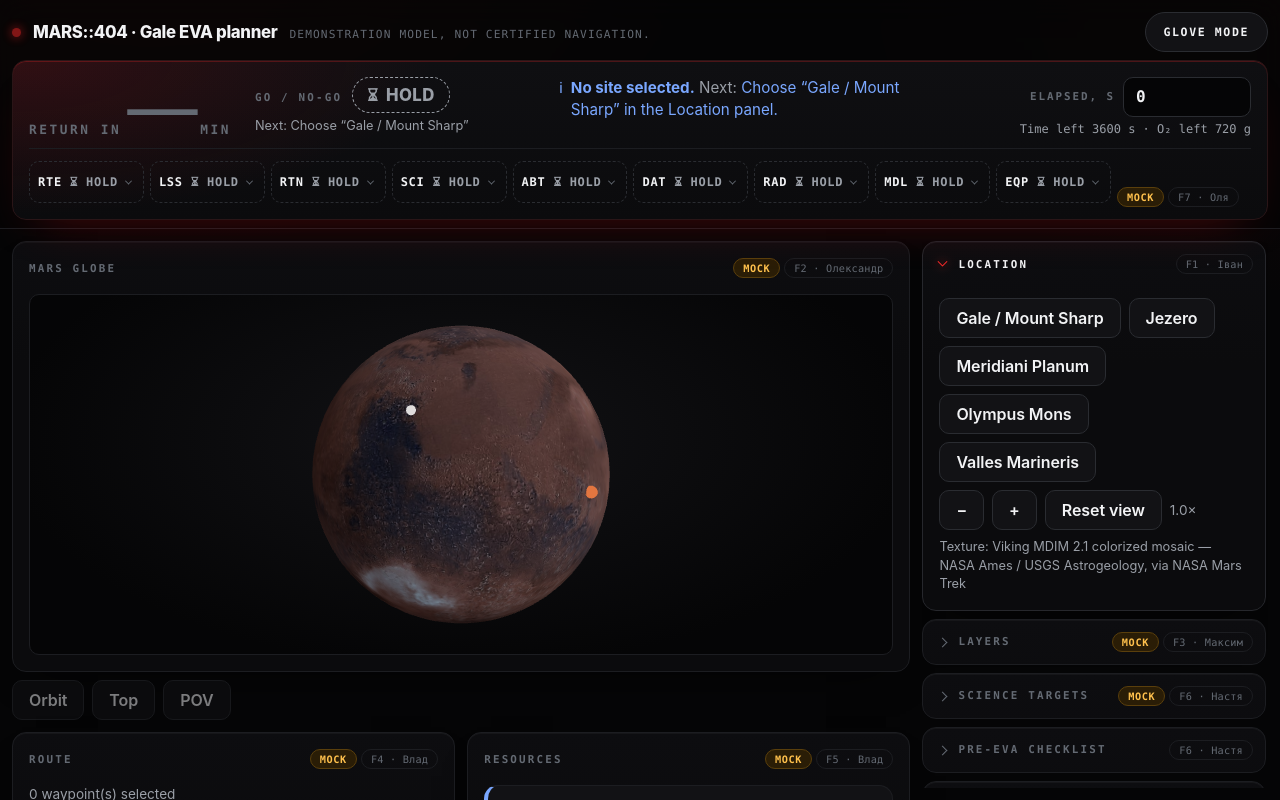
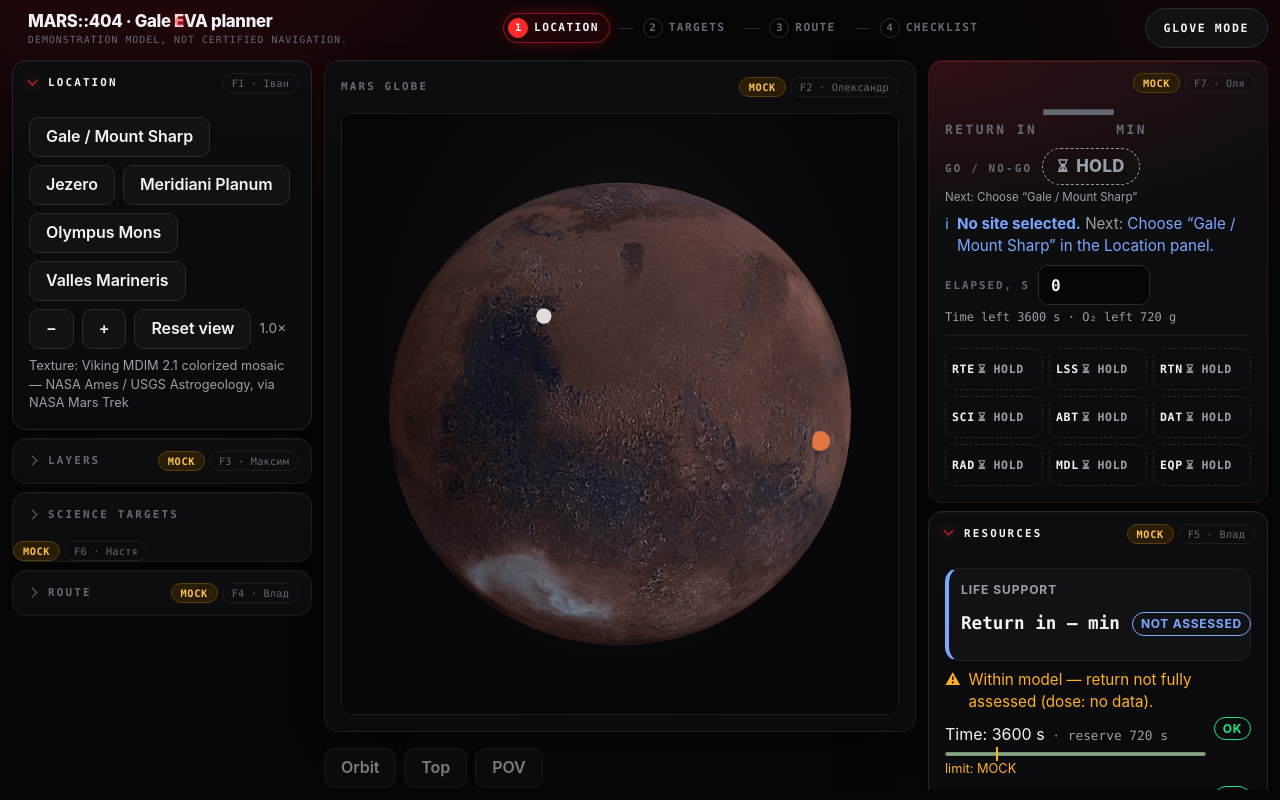
Before and after one commit to xand0dev/mars404, a React (Vite) app: page / in a window 1280 px wide. Shown: the top 800 px of the page. Built offline with nearby package versions, Linux system fonts and the light colour scheme.

Commit message:
F7: застосунок на весь екран — план ліворуч, карта по центру, HUD і стан праворуч; кроки демо в шапці

```diff
--- a/src/app/App.tsx
+++ b/src/app/App.tsx
@@ -1,4 +1,4 @@
-// Композиція (F0). Слоти всіх фіч уже змонтовані; власники фіч цей файл не змінюють.
+// Композиція (F0). Ліворуч — підготовка виходу (у порядку кроків демо), у центрі — карта, праворуч — стан місії.
 import { BudgetEngine, BudgetPanel } from '../features/budget';
 import { DataLoader, LayersPanel } from '../features/data';
 import { GlobeScene, SitePanel } from '../features/globe';
@@ -27,14 +27,14 @@ export function App() {
             <SitePanel />
             <LayersPanel />
             <TargetsPanel />
+            <RoutePanel />
+          </>
+        }
+        status={
+          <>
+            <BudgetPanel />
             <ChecklistPanel />
             <NotesPanel />
-          </>
-        }
-        bottom={
-          <>
-            <RoutePanel />
-            <BudgetPanel />
           </>
         }
       />
--- a/src/features/hud/Shell.tsx
+++ b/src/features/hud/Shell.tsx
@@ -1,20 +1,24 @@
-// F7: пульт місії (T25). Зверху — смуга HUD (sticky на десктопі), карта — головна площа, праворуч — панелі,
-// що згортаються (відкрита та, що потрібна для наступного кроку, T24), під картою — Route і Resources.
+// F7: застосунок на весь екран. Шапка з кроками демо; ліворуч — підготовка виходу (Location → Layers → Targets → Route),
+// у центрі — карта, праворуч — стан місії (HUD, Resources, Pre-EVA checklist, Crew map notes).
+// Колонки прокручуються самі, сторінка — ні (≥ 1200 px). Вужче — одна колонка: HUD → карта → план → стан.
+// Панелі в колонках згортаються; відкриті ті, що потрібні для наступного кроку (T24).
 // Glove mode (F7-AC9, SPEC §7.14): лише HUD і карта, решта — у «More panels».
-import { useLayoutEffect, useMemo, useRef, useState, type CSSProperties, type ReactNode } from 'react';
+import { useMemo, useState, type ReactNode } from 'react';
 import { useMission } from '../../store/useMission';
 import { PanelGroupContext, type PanelGroup } from '../../ui';
 import { GloveContext, readGlove, writeGlove } from './glove';
-import { isPanelOpen, panelStep, togglePanel, type PanelOverrides } from './panelStep';
+import { STEPS, isPanelOpen, panelStep, togglePanel, type PanelOverrides } from './panelStep';
 
 export interface ShellProps {
   hud: ReactNode;
   map: ReactNode;
+  /** Підготовка виходу: Location, Layers, Science targets, Route. */
   side: ReactNode;
-  bottom?: ReactNode;
+  /** Стан місії під HUD: Resources, Pre-EVA checklist, Crew map notes. */
+  status?: ReactNode;
 }
 
-export function Shell({ hud, map, side, bottom }: ShellProps) {
+export function Shell({ hud, map, side, status }: ShellProps) {
   const [glove, setGlove] = useState(readGlove);
   const toggle = () => {
     const next = !glove;
@@ -23,7 +27,10 @@ export function Shell({ hud, map, side, bottom }: ShellProps) {
   };
 
   const step = useMission((s) => panelStep(s));
-  const [overrides, setOverrides] = useState<PanelOverrides>({ step, open: {} });
+  const [overrides, setOverrides] = useState<PanelOverrides>({
+    step,
+    open: {},
+  });
   const group = useMemo<PanelGroup>(
     () => ({
       isOpen: (title) => isPanelOpen(step, overrides, title),
@@ -31,55 +38,64 @@ export function Shell({ hud, map, side, bottom }: ShellProps) {
     }),
     [step, overrides],
   );
+  const current = STEPS.findIndex((s) => s.id === step);
 
-  // Висота sticky-смуги → --topbar-h: від неї рахуються висота карти й правої колонки.
-  const topRef = useRef<HTMLDivElement>(null);
-  const [topH, setTopH] = useState(0);
-  useLayoutEffect(() => {
-    const el = topRef.current;
-    if (!el || typeof ResizeObserver === 'undefined') return;
-    const ro = new ResizeObserver(() => setTopH(Math.round(el.getBoundingClientRect().height)));
-    ro.observe(el);
-    return () => ro.disconnect();
-  }, []);
-
-  const sidePanels = (
+  // Згортаються лише панелі колонок; HUD і карта — ні.
+  const plan = (
     <PanelGroupContext.Provider value={group}>
-      <aside className="shell__side" aria-label="Mission panels">
+      <aside className="shell__side" aria-label="Mission planning">
         {side}
       </aside>
     </PanelGroupContext.Provider>
   );
-  const bottomPanels = bottom && <div className="shell__bottom">{bottom}</div>;
+  const rest = status && (
+    <PanelGroupContext.Provider value={group}>
+      <aside className="shell__status" aria-label="Mission status">
+        {status}
+      </aside>
+    </PanelGroupContext.Provider>
+  );
 
   return (
     <GloveContext.Provider value={glove}>
-      <div className={`shell${glove ? ' shell--glove' : ''}`} style={{ '--topbar-h': `${topH}px` } as CSSProperties}>
-        <div className="shell__top" ref={topRef}>
+      <div className={`shell${glove ? ' shell--glove' : ''}`}>
         <header className="shell__bar">
           <div className="shell__brand">
             <h1 className="shell__title">MARS::404 · Gale EVA planner</h1>
             <p className="shell__disclaimer">Demonstration model, not certified navigation.</p>
           </div>
+          <ol className="shell__steps" aria-label="Demo steps">
+            {STEPS.map((s, i) => (
+              <li
+                key={s.id}
+                className={`shell__step${i < current ? ' is-done' : ''}${i === current ? ' is-current' : ''}`}
+                aria-current={i === current ? 'step' : undefined}
+              >
+                <span className="shell__step-n" aria-hidden="true">
+                  {i < current ? '✔' : i + 1}
+                </span>
+                {s.label}
+              </li>
+            ))}
+          </ol>
           <button type="button" className="shell__glove" aria-pressed={glove} onClick={toggle}>
             Glove mode
           </button>
         </header>
         <div className="shell__hud">{hud}</div>
-        </div>
         <main className="shell__map">{map}</main>
         {glove ? (
           <details className="shell__more">
             <summary>More panels</summary>
             <div className="shell__more-body">
-              {sidePanels}
-              {bottomPanels}
+              {plan}
+              {rest}
             </div>
           </details>
         ) : (
           <>
-            {sidePanels}
-            {bottomPanels}
+            {plan}
+            {rest}
           </>
         )}
       </div>
--- a/src/features/hud/hud.css
+++ b/src/features/hud/hud.css
@@ -3,7 +3,8 @@
 .ui-panel:has(> .hud) { position: relative; padding-top: var(--space-4); border-color: #2a1517; background: radial-gradient(600px 220px at 0% 0%, rgb(224 16 26 / 0.16), transparent 70%), linear-gradient(180deg, #0f0f12, var(--surface)); box-shadow: inset 0 1px 0 rgb(255 42 42 / 0.25), 0 24px 48px -28px rgb(224 16 26 / 0.35); }
 .ui-panel:has(> .hud) > header { position: absolute; bottom: var(--space-3); right: var(--space-3); margin: 0; min-height: 0; z-index: 1; }
 /* Бейджі HUD — праворуч у рядку станцій; на вузькому екрані — над ним, щоб не перекривати чипи. */
-@media (max-width: 1199px) { .ui-panel:has(> .hud) > header { position: static; margin-bottom: var(--space-2); justify-content: flex-end; } }
+/* Компонування HUD — за шириною його панелі (container queries): у правій колонці — стовпчиком, на всю ширину — смугою. */
+@container (max-width: 1099px) { .ui-panel:has(> .hud) > header { top: var(--space-3); bottom: auto; padding: 0; } }
 .ui-panel:has(> .hud) > header h2 { position: absolute; width: 1px; height: 1px; overflow: hidden; clip-path: inset(50%); white-space: nowrap; }
 
 .hud {
@@ -34,12 +35,12 @@
 .hud__swap { border-color: var(--accent); font-weight: 600; max-width: 100%; white-space: normal; text-align: left; }
 .hud__left { margin: 0; font-family: var(--font-mono); font-size: 0.75rem; color: var(--text-muted); font-variant-numeric: tabular-nums; }
 
-@media (min-width: 768px) {
+@container (min-width: 640px) {
   .hud { grid-template-columns: minmax(0, 1fr) minmax(0, 1fr); grid-template-areas: 'hero verdict' 'info side' 'stations stations'; }
   .hud__side { justify-items: end; text-align: right; }
 }
-/* ≥ 1200: одна смуга — «Return in» · вердикт · статус · Elapsed; станції рядком під нею. */
-@media (min-width: 1200px) {
+/* Широка панель: одна смуга — «Return in» · вердикт · статус · Elapsed; станції рядком під нею. */
+@container (min-width: 1100px) {
   .hud { grid-template-columns: auto minmax(200px, 280px) minmax(240px, 1fr) minmax(200px, 300px); grid-template-areas: 'hero verdict info side' 'stations stations stations stations'; }
   .hud__elapsed { grid-auto-flow: column; align-items: center; gap: var(--space-2); }
   .gonogo__stations { padding-right: 150px; }
@@ -92,7 +93,7 @@
 .gonogo__reason { color: var(--text); }
 .gonogo__fix { color: var(--text-muted); }
 .gonogo__fixbtn { font-size: var(--fs-small); margin-top: var(--space-1); max-width: 100%; white-space: normal; text-align: left; }
-@media (max-width: 520px) {
+@container (max-width: 520px) {
   .gonogo__stations { display: grid; grid-template-columns: repeat(3, minmax(0, 1fr)); }
   .gonogo__station.is-open { grid-column: 1 / -1; }
   .gonogo__station { overflow: hidden; }
@@ -100,7 +101,7 @@
   .gonogo__chip::after { content: none; }
   .gonogo__chip[aria-expanded='true']::after { content: none; }
 }
-@media (max-width: 359px) { .gonogo__stations { grid-template-columns: repeat(2, minmax(0, 1fr)); } }
+@container (max-width: 260px) { .gonogo__stations { grid-template-columns: repeat(2, minmax(0, 1fr)); } }
 
 /* Glove mode: одна колонка; «Return in» і вердикт — зверху, станції згорнуті в «Stations». */
 .shell--glove .hud { grid-template-columns: minmax(0, 1fr); grid-template-areas: 'hero' 'verdict' 'info' 'side' 'stations'; }
@@ -109,3 +110,13 @@
 .shell--glove .gonogo__stations { display: grid; grid-template-columns: repeat(auto-fill, minmax(180px, 1fr)); }
 .gonogo__more > summary { list-style: none; display: flex; align-items: center; padding: 0 12px; border-radius: 8px; background: var(--surface-2); cursor: pointer; }
 .gonogo__more > summary::-webkit-details-marker { display: none; }
+
+/* Вузька колонка: «Elapsed» в один рядок з полем, щоб HUD вміщався разом із Resources. */
+@container (max-width: 639px) {
+  .hud { row-gap: var(--space-2); }
+  .hud__elapsed { grid-auto-flow: column; justify-content: start; align-items: center; gap: var(--space-2); }
+  .hud__elapsed input { width: 7rem; }
+  .gonogo__hint { font-size: 0.72rem; }
+}
+/* Іконка точки неповернення тримається біля свого тексту, текст переноситься всередині. */
+.hud__abort > strong { flex: 1 1 12rem; min-width: 0; }
--- a/src/features/hud/panelStep.ts
+++ b/src/features/hud/panelStep.ts
@@ -1,22 +1,41 @@
-// T24: яка панель правої колонки відкрита за замовчуванням — та, що потрібна для наступного кроку демо (SPEC §3).
-// Лише читає store; назви — заголовки панелей у правій колонці (App.tsx).
+// T24: які панелі відкриті за замовчуванням — ті, що потрібні для наступного кроку демо (SPEC §3).
+// Лише читає store; назви — заголовки панелей у колонках Shell (App.tsx).
 import type { MissionState } from '../../contracts';
 
-export type PanelStep = 'site' | 'targets' | 'checklist';
+export type PanelStep = 'site' | 'targets' | 'route' | 'checklist';
 
+/** Кроки демо для шапки: що робить людина зараз. */
+export const STEPS: { id: PanelStep; label: string }[] = [
+  { id: 'site', label: 'Location' },
+  { id: 'targets', label: 'Targets' },
+  { id: 'route', label: 'Route' },
+  { id: 'checklist', label: 'Checklist' },
+];
+
+/** Resources — стан ресурсів, відкритий завжди; решта — за кроком. */
+export const STEP_PANELS: Record<PanelStep, string[]> = {
+  site: ['Location', 'Resources'],
+  targets: ['Science targets', 'Resources'],
+  route: ['Science targets', 'Route', 'Resources'],
+  checklist: ['Route', 'Resources', 'Pre-EVA checklist'],
+};
+
+/** Сумісність: головна панель кроку. */
 export const STEP_PANEL: Record<PanelStep, string> = {
   site: 'Location',
   targets: 'Science targets',
+  route: 'Route',
   checklist: 'Pre-EVA checklist',
 };
 
-export function panelStep(s: Pick<MissionState, 'site' | 'plan'>): PanelStep {
+export function panelStep(s: Pick<MissionState, 'site' | 'plan' | 'selectedTargetIds'>): PanelStep {
   if (s.site === null) return 'site';
-  if (s.plan?.status !== 'ok') return 'targets';
+  if (s.selectedTargetIds.length === 0) return 'targets';
+  if (s.plan?.status !== 'ok') return 'route';
   return 'checklist';
 }
 
-/** Ручний вибір живе, доки не зміниться крок; потім знову відкрита панель кроку. */
+/** Ручний вибір живе, доки не зміниться крок; потім знову відкриті панелі кроку. */
 export interface PanelOverrides {
   step: PanelStep;
   open: Record<string, boolean>;
@@ -24,7 +43,7 @@ export interface PanelOverrides {
 
 export function isPanelOpen(step: PanelStep, ov: PanelOverrides, title: string): boolean {
   const manual = ov.step === step ? ov.open[title] : undefined;
-  return manual ?? title === STEP_PANEL[step];
+  return manual ?? STEP_PANELS[step].includes(title);
 }
 
 export function togglePanel(step: PanelStep, ov: PanelOverrides, title: string): PanelOverrides {
--- a/src/features/hud/shell.css
+++ b/src/features/hud/shell.css
@@ -1,17 +1,28 @@
-/* F7 · пульт місії (T25). Одна сітка: верхня смуга (бренд + HUD) → карта (головна площа) → панелі праворуч → Route | Resources під картою.
-   < 768 px: одна колонка HUD → карта → панелі. Без горизонтального скролу на 400 px (F7-AC1). */
+/* F7 · застосунок на весь екран.
+   ≥ 1200 px: шапка · ліворуч план (Location → Route) · карта · праворуч HUD і стан; сторінка не прокручується, колонки — самі.
+   Вужче: одна колонка HUD → карта → план → стан (звичайна прокрутка, 400 px без гор. скролу, F7-AC1). */
 .shell {
   display: grid; gap: var(--space-3); padding: var(--space-3); max-width: 3200px; margin: 0 auto;
   grid-template-columns: minmax(0, 1fr);
-  grid-template-areas: 'top' 'map' 'side' 'bottom';
+  grid-template-areas: 'bar' 'hud' 'map' 'side' 'status';
   align-items: start;
-  --side-top: var(--space-3);
 }
 .shell > * { min-width: 0; }
-.shell__top { grid-area: top; display: grid; gap: var(--space-2); }
-.shell__map { grid-area: map; }
+.shell__bar { grid-area: bar; }
+.shell__hud { grid-area: hud; min-width: 0; }
+.shell__map { grid-area: map; min-width: 0; display: flex; flex-direction: column; gap: var(--space-2); }
 .shell__side { grid-area: side; display: grid; gap: var(--space-2); align-content: start; min-width: 0; }
-.shell__bottom { grid-area: bottom; display: grid; gap: var(--space-3); min-width: 0; align-items: start; }
+.shell__status { grid-area: status; display: grid; gap: var(--space-2); align-content: start; min-width: 0; }
+
+/* Кроки демо в шапці: що зроблено (✔), що зараз (червоне світіння), що далі. */
+.shell__steps { list-style: none; margin: 0; padding: 0; display: flex; flex-wrap: wrap; align-items: center; gap: 4px 6px; font-family: var(--font-mono); font-size: 0.7rem; font-weight: 700; letter-spacing: 0.12em; text-transform: uppercase; color: var(--text-dim); }
+.shell__step { display: inline-flex; align-items: center; gap: 6px; padding: 4px 10px 4px 4px; border-radius: 999px; border: 1px solid transparent; }
+.shell__step + .shell__step::before { content: ''; width: 14px; height: 1px; background: var(--border); margin: 0 4px 0 -2px; }
+.shell__step-n { display: inline-grid; place-items: center; width: 20px; height: 20px; border-radius: 50%; border: 1px solid var(--border); font-size: 0.65rem; letter-spacing: 0; }
+.shell__step.is-done { color: var(--text-muted); }
+.shell__step.is-done .shell__step-n { border-color: #0f5a37; color: var(--ok); background: var(--ok-bg); }
+.shell__step.is-current { color: var(--text); border-color: rgb(255 42 42 / 0.45); background: rgb(224 16 26 / 0.1); box-shadow: 0 0 16px -6px rgb(224 16 26 / 0.9); }
+.shell__step.is-current .shell__step-n { border-color: var(--accent); background: var(--accent); color: #fff; }
 
 /* Бренд — тонкий рядок: головне на екрані — HUD і карта. */
 .shell__bar { display: flex; flex-wrap: wrap; align-items: center; justify-content: space-between; gap: var(--space-2) var(--space-3); }
@@ -23,37 +34,42 @@
 .shell__disclaimer { margin: 0; font-family: var(--font-mono); font-size: 0.7rem; text-transform: uppercase; letter-spacing: 0.1em; color: var(--text-dim); }
 .shell__glove { flex: none; font-family: var(--font-mono); font-size: 0.72rem; font-weight: 700; text-transform: uppercase; letter-spacing: 0.14em; border-radius: 999px; padding: 0 18px; }
 
-@media (min-width: 768px) {
-  .shell__side { grid-template-columns: repeat(2, minmax(0, 1fr)); }
-  .shell__bottom { grid-template-columns: repeat(2, minmax(0, 1fr)); }
+@media (min-width: 768px) and (max-width: 1199px) {
+  .shell__side, .shell__status { grid-template-columns: repeat(2, minmax(0, 1fr)); align-items: start; }
 }
 
-/* ≥ 1024: карта — головна площа, праворуч колонка панелей зі своєю прокруткою, Route | Resources під картою. */
-@media (min-width: 1024px) {
-  .shell {
-    grid-template-columns: minmax(0, 1fr) var(--side-w);
-    grid-template-areas: 'top top' 'map side' 'bottom side';
+/* ≥ 1200 і висота ≥ 600: усе в одному вікні, як застосунок. */
+@media (min-width: 1200px) and (min-height: 600px) {
+  html:has(.shell:not(.shell--glove)), body:has(.shell:not(.shell--glove)) { height: 100%; overflow: hidden; }
+  .shell:not(.shell--glove) {
+    height: 100dvh; max-width: none; padding: var(--space-2) var(--space-3) var(--space-3); gap: var(--space-2) var(--space-3);
+    grid-template-columns: clamp(300px, 22vw, 380px) minmax(0, 1fr) clamp(340px, 25vw, 420px);
+    grid-template-rows: auto minmax(0, max-content) minmax(160px, 1fr);
+    grid-template-areas: 'bar bar bar' 'side map hud' 'side map status';
+    align-items: stretch;
   }
-  .shell__side {
-    grid-template-columns: minmax(0, 1fr);
-    position: sticky; top: var(--side-top);
-    max-height: calc(100dvh - var(--side-top) - var(--space-3));
-    overflow-y: auto; overscroll-behavior: contain;
-    padding-right: 2px; /* фокус-рамка не обрізається прокруткою */
-  }
-}
-/* Липка смуга HUD — лише там, де вона одна лінія (≥ 1200) і під нею лишається місце для карти. */
-@media (min-width: 1200px) and (min-height: 700px) {
-  .shell { --side-top: calc(var(--topbar-h) + var(--space-3)); }
-  .shell__top {
-    position: sticky; top: 0; z-index: 20;
-    margin: calc(-1 * var(--space-3)) calc(-1 * var(--space-3)) 0; padding: var(--space-3) var(--space-3) var(--space-2);
-    background: rgb(5 5 6 / 0.82); backdrop-filter: blur(14px); -webkit-backdrop-filter: blur(14px); border-bottom: 1px solid var(--line); box-shadow: 0 10px 24px -16px #000;
-  }
+  .shell:not(.shell--glove) > .shell__bar { padding-bottom: var(--space-1); }
+  /* Колонки прокручуються самі; фокус-рамка не обрізається (відступ). */
+  .shell:not(.shell--glove) > .shell__side,
+  .shell:not(.shell--glove) > .shell__status { min-height: 0; overflow-y: auto; overscroll-behavior: contain; padding: 2px 4px 2px 2px; margin: -2px -4px -2px -2px; scrollbar-width: thin; scrollbar-color: var(--border) transparent; }
+  .shell:not(.shell--glove) > .shell__side { grid-row: 2 / 4; }
+  .shell:not(.shell--glove) > .shell__map { grid-row: 2 / 4; min-height: 0; }
+  .shell:not(.shell--glove) > .shell__map > .ui-panel { flex: 1 1 auto; min-height: 0; }
+  .shell:not(.shell--glove) .shell__map .terrain-stage { flex: 1 1 auto; height: auto; min-height: 260px; }
+  /* HUD завжди зверху правої колонки; на низькому екрані прокручується сам, а Resources лишаються видимі. */
+  .shell:not(.shell--glove) > .shell__hud { min-height: 0; overflow-y: auto; overscroll-behavior: contain; scrollbar-width: thin; scrollbar-color: var(--border) transparent; }
+  /* Шапка в один рядок: назва з дисклеймером під нею, кроки, перемикач. */
+  .shell:not(.shell--glove) > .shell__bar { flex-wrap: nowrap; }
+  .shell:not(.shell--glove) .shell__brand { flex-direction: column; align-items: flex-start; gap: 0; }
+  .shell:not(.shell--glove) .shell__brand::before { position: absolute; margin: 8px 0 0 -16px; }
+  .shell:not(.shell--glove) .shell__brand { position: relative; padding-left: 16px; }
+  .shell:not(.shell--glove) .shell__disclaimer { font-size: 0.62rem; }
+  /* Легенда карти дрібніше — більше місця рельєфу. */
+  .shell:not(.shell--glove) .shell__map .terrain-legend-eva { font-size: 0.72rem; margin-top: 6px; }
 }
 
 /* Glove mode (F7-AC9, SPEC §7.14): цілі ≥ 64 px, крок ≥ 12 px; лише HUD і карта, решта — у «More panels». */
-.shell--glove { --touch: 64px; font-size: 1.1rem; grid-template-columns: minmax(0, 1fr); grid-template-areas: 'top' 'map' 'more'; }
+.shell--glove { --touch: 64px; font-size: 1.1rem; grid-template-columns: minmax(0, 1fr); grid-template-areas: 'bar' 'hud' 'map' 'more'; }
 .shell.shell--glove :is(button, input, select, summary) { min-height: 64px; min-width: 64px; margin: 6px; font-size: 1.1rem; }
 .shell--glove input[type='number'] { width: 12rem; }
 .shell__more { grid-area: more; }
@@ -63,10 +79,6 @@
 .shell__more[open] > summary::before { content: '▾'; }
 .shell__more-body { display: grid; gap: var(--space-3); margin-top: var(--space-3); }
 .shell__more-body > * { grid-area: auto; }
-.shell--glove .shell__side { position: static; max-height: none; overflow: visible; }
 @media (min-width: 1024px) {
-  .shell--glove { grid-template-columns: minmax(0, 1fr); grid-template-areas: 'top' 'map' 'more'; }
   .shell--glove .shell__more-body { grid-template-columns: minmax(0, 1fr) minmax(0, 1fr); align-items: start; }
-  .shell--glove .shell__side { grid-template-columns: minmax(0, 1fr); }
-  .shell--glove .shell__bottom { grid-template-columns: minmax(0, 1fr); }
 }
--- a/src/features/terrain/terrain.css
+++ b/src/features/terrain/terrain.css
@@ -17,10 +17,6 @@
 .terrain-legend-eva { margin-top: 8px; display: grid; gap: 4px; }
 .terrain-legend-eva .terrain-legend-marks { display: flex; flex-wrap: wrap; gap: 6px 14px; font-size: var(--fs-small, 0.8rem); color: var(--text-muted); list-style: none; margin: 0; padding: 0; }
 .terrain-legend-eva .terrain-legend-marks li { display: inline-flex; gap: 6px; align-items: center; }
-/* F7 · пульт місії: на десктопі з липкою смугою HUD рельєф займає висоту під viewport (--topbar-h міряє Shell). */
-@media (min-width: 1200px) and (min-height: 700px) {
-  .shell__map .terrain-stage { height: max(360px, calc(100dvh - var(--topbar-h) - 210px)); }
-}
 /* Рев'ю UI: рельєф одразу під заголовком; інструменти міток і легенда — під ним (на телефоні вони займали 3 рядки до карти). */
 .ui-panel:has(> .terrain-stage) { display: flex; flex-direction: column; }
 .ui-panel:has(> .terrain-stage) > .terrain-marks { order: 1; margin: 10px 0 0; }
```
Also changed, not shown: 2 other files (tests, documents, lock files or other folders). Lines whose indentation alone changed are shown as unchanged.
